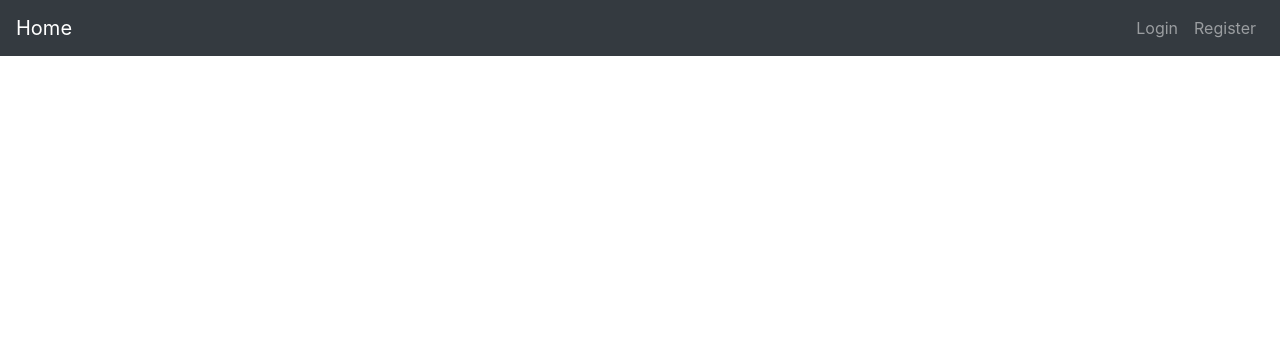
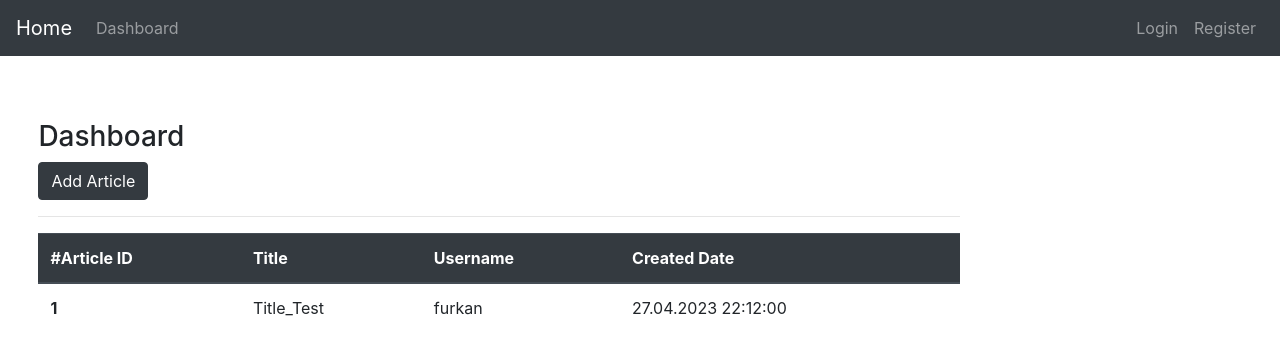
Before and after one commit to furkankarakuz/basic_flask_request, a Flask app: template templates/dashboard.html in a window 1280 px wide. Shown: the top 355 px of the page. Run offline with Flask 3, Linux system fonts and the light colour scheme; the template is opened without the code that fills it: values that come from a table or form of the project are taken from there, others are empty; some libraries are stand-ins or nearby versions.

Commit message:
add article

```diff
--- a/main.py
+++ b/main.py
@@ -1,10 +1,12 @@
 from flask import Flask, render_template, redirect,url_for ,request ,Response  , flash , session
-from wtforms import Form, StringField, PasswordField, EmailField, validators
+from wtforms import Form, TextAreaField, StringField, PasswordField, EmailField, validators
 from flask_sqlalchemy import SQLAlchemy
 from passlib.hash import sha256_crypt
 from flask_jwt_extended import JWTManager
 from flask_login import LoginManager,login_required,login_user,UserMixin,logout_user,current_user
 from datetime import datetime
+from functools import wraps
+
 
 app = Flask(__name__)
 
@@ -20,6 +22,7 @@
 app.secret_key = "blog"
 app.config["JWT_SECRET_KEY"] = "scret-key"
 
+
 class User(db.Model,UserMixin):
     id = db.Column(db.Integer, primary_key = True)
     username = db.Column(db.String, unique = True, nullable = False)
@@ -33,6 +36,7 @@
     content = db.Column(db.String)
     created_date = db.Column(db.String , default = datetime.now().strftime("%d.%m.%Y %H:%M:%S") )
 
+
 class RegisterForm(Form):
     username = StringField("username", validators=[validators.Length(validators.Length(min=4, max=25))])
     email = EmailField("email", validators=[validators.Email(message="Please , write email type")])
@@ -41,15 +45,23 @@
         validators.EqualTo("confirm",message="Test")])
     confirm = PasswordField("Confirm Password")
 
-
 class LoginForm(Form):
     username = StringField("username")
     password = PasswordField("password")
 
+class AddArticleForm(Form):
+    title = StringField("Title")
+    content = TextAreaField("Content")
 
 @login_manager.user_loader
 def load_user(user_id):
     return User.query.get(user_id)
+
+@login_manager.unauthorized_handler
+def unauthorized_callback():
+    flash("Login","danger")
+    return redirect(url_for("login"))
+
 
 
 def is_authenticated(self):
@@ -57,7 +69,11 @@
 
 @app.route("/",methods=["GET"])
 def index():
-    return render_template("index.html")
+    if "username" in session:
+        user = session["username"]
+    else:
+        user=None
+    return render_template("index.html",user=user)
 
 
 with app.app_context():
@@ -93,6 +109,7 @@
             if result:
                 if sha256_crypt.verify(password,result.password):
                     login_user(result, remember=True)
+                    session["username"] = username
                     flash("Account succesfully","success")
                     return redirect(url_for("index"))
             flash("Not found account","danger")
@@ -102,13 +119,39 @@
     else:
         return redirect(url_for("index"))
 
-@app.route("/dashboard")
+@app.route("/dashboard",methods=["GET","POST"])
 @login_required
 def dashboard():
-    return render_template("dashboard.html")
+    if request.method=="POST":
+        return redirect(url_for("addarticle"))
+    else:
+        articles = Article.query.filter_by(username=session["username"]).all()
+        if articles:
+            return render_template("dashboard.html",articles=articles)
+        else:
+            return render_template("dashboard.html")
+@login_required
+@app.route("/addarticle",methods=["GET","POST"])
+def addarticle():
+    form = AddArticleForm(request.form)
+    title = form.title.data
+    content = form.content.data
+    username = session["username"]
+    if request.method=="POST":
+        now = datetime.now().strftime("%d.%m.%Y %H:%M:%S")
+        article = Article (title=title,content=content,username=username,created_date=now)
+        db.session.add(article)
+        db.session.commit()
+
+        flash("Success , added new article","success")
+        return redirect(url_for("dashboard"))
+    else:
+        return render_template("addarticle.html",form=form)
+
 
 @app.route("/logout")
 def logout():
+    session.clear()
     logout_user()
     return redirect(url_for("login"))
 
--- a/static/styles/template.css
+++ b/static/styles/template.css
@@ -3,7 +3,7 @@
 }
 .template
 {
-    margin-right: 75%;
+    margin-right: 25%;
     margin-left: 3%;
     margin-top: 5%;
 }
--- a/templates/dashboard.html
+++ b/templates/dashboard.html
@@ -1,2 +1,30 @@
 {% extends 'template.html' %}
-<p>Hello</p>
+
+{% block body %}
+    <h3> Dashboard </h3>
+    <a href="/addarticle"><button type="submit" class="btn btn-dark">Add Article</button></a>
+    <hr>
+    {% if articles %}
+        <table class="table">
+            <thead class="thead-dark">
+            <tr>
+                <th scope="col">#Article ID</th>
+                <th scope="col">Title</th>
+                <th scope="col">Username</th>
+                <th scope="col">Created Date</th>
+            </tr>
+            </thead>
+            <tbody>
+                {% for article in articles %}
+                    <tr>
+                        <th scope="row">{{article.article_id}}</th>
+                        <td>{{article.title}}</td>
+                        <td>{{article.username}}</td>
+                        <td>{{article.created_date}}</td>
+                    </tr>
+                {% endfor %}
+
+            </tbody>
+        </table>
+    {% endif %}
+{% endblock  %}
--- a/templates/includes/navbar.html
+++ b/templates/includes/navbar.html
@@ -5,9 +5,12 @@
     </button>
     <div class="collapse navbar-collapse" id="navbarNavAltMarkup">
         <ul class="navbar-nav mr-auto">
+          <li class="nav-item">
+            <a class="nav-link" href="/dashboard">Dashboard</a>
+          </li>
         </ul>
         <ul class="navbar-nav ml-auto">
-          {% if current_user.is_authenticated%}
+          {% if current_user.is_authenticated and session["username"]%}
             <li class="nav-item">
               <a class="nav-link" href="/logout">Logout</a>
             </li>
--- a/templates/index.html
+++ b/templates/index.html
@@ -1 +1,4 @@
 {% extends 'template.html' %}
+{% block body %}
+<p>{{user}}</p>
+{% endblock %}
--- a/templates/template.html
+++ b/templates/template.html
@@ -18,5 +18,10 @@
         <script src="https://code.jquery.com/jquery-3.3.1.slim.min.js" integrity="sha384-q8i/X+965DzO0rT7abK41JStQIAqVgRVzpbzo5smXKp4YfRvH+8abtTE1Pi6jizo" crossorigin="anonymous"></script>
         <script src="https://cdn.jsdelivr.net/npm/popper.js@1.14.7/dist/umd/popper.min.js" integrity="sha384-UO2eT0CpHqdSJQ6hJty5KVphtPhzWj9WO1clHTMGa3JDZwrnQq4sF86dIHNDz0W1" crossorigin="anonymous"></script>
         <script src="https://cdn.jsdelivr.net/npm/bootstrap@4.3.1/dist/js/bootstrap.min.js" integrity="sha384-JjSmVgyd0p3pXB1rRibZUAYoIIy6OrQ6VrjIEaFf/nJGzIxFDsf4x0xIM+B07jRM" crossorigin="anonymous"></script>
+        <script src="https://cdn.ckeditor.com/4.21.0/standard/ckeditor.js"></script>
+        <link rel="stylesheet" href="https://use.fontawesome.com/releases/v5.7.0/css/all.css" integrity="sha384-lZN37f5QGtY3VHgisS14W3ExzMWZxybE1SJSEsQp9S+oqd12jhcu+A56Ebc1zFSJ" crossorigin="anonymous">
+        <script>
+            CKEDITOR.replace( 'content' );
+        </script>
     </body>
 </html>
```
Also changed, not shown: templates/addarticle.html (added, +10 -0 lines), database.db.
